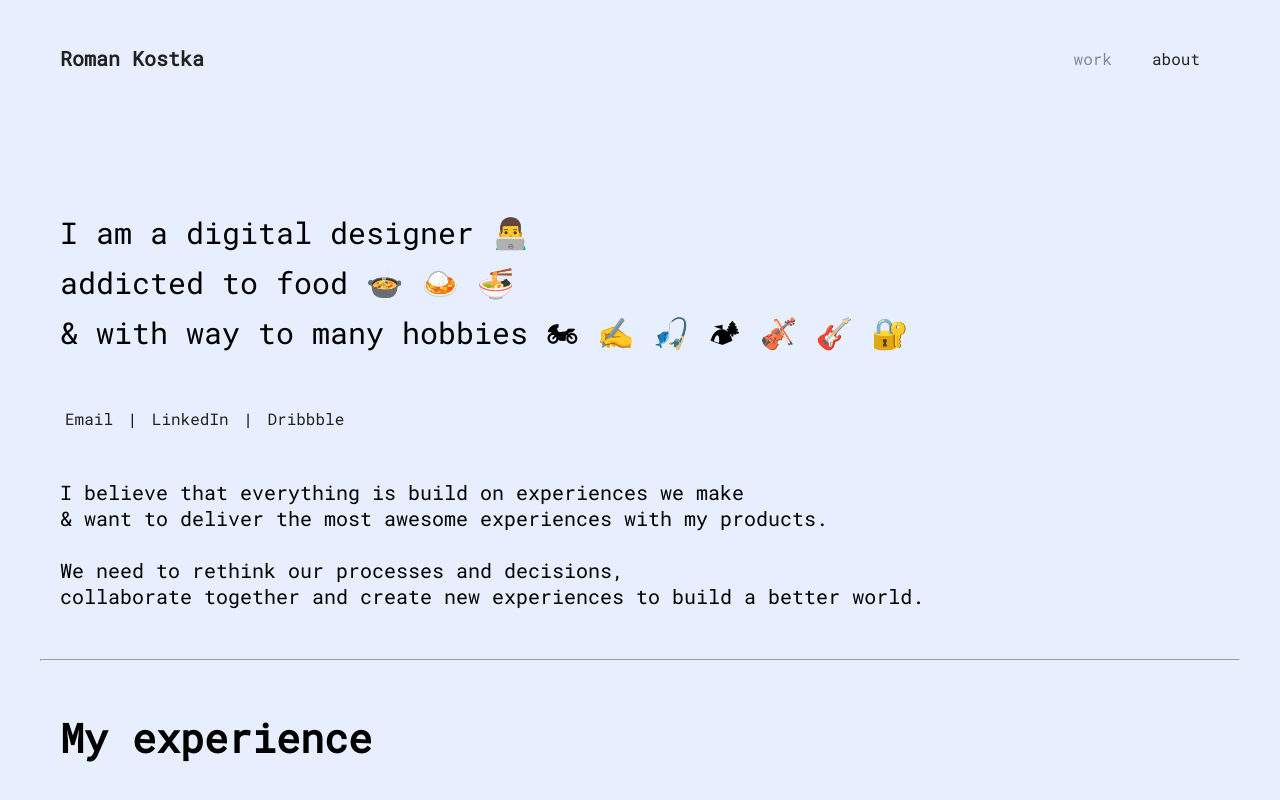
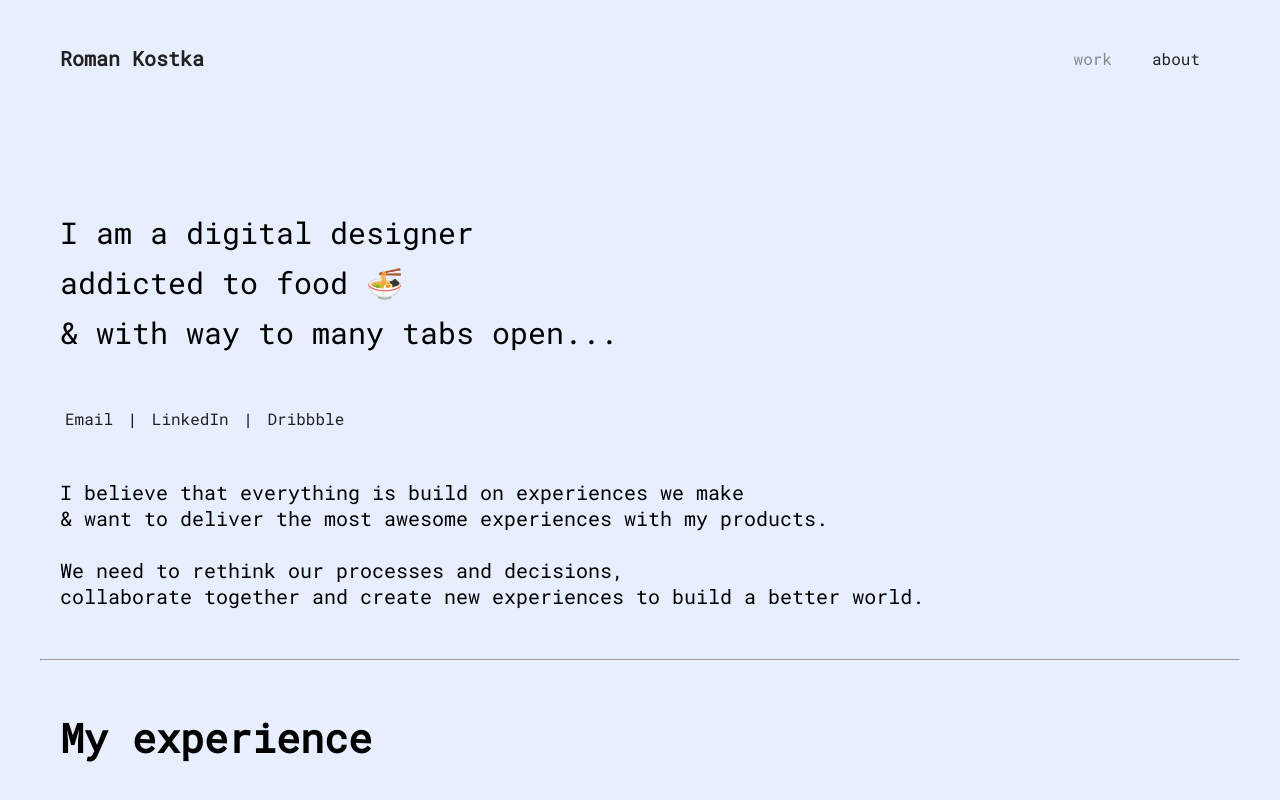
Before and after one commit to kostkaro/portfolio, a plain HTML site: page about.html in a window 1280 px wide. Shown: the top 800 px of the page. Drawn offline with Linux system fonts and the light colour scheme.

Commit message:
about me change

```diff
--- a/about.html
+++ b/about.html
@@ -21,11 +21,11 @@
 
   <div class="about">
     <p>
-      I am a digital designer 👨‍💻
+      I am a digital designer
       <br>
-      addicted to food 🍲 🍛 🍜
+      addicted to food 🍜
       <br>
-      & with way to many hobbies 🏍 ✍️ 🎣 🏕 🎻 🎸 🔐
+      & with way to many tabs open...
     </p>
   </div>
 
```
Also changed, not shown: index.html (+3 -3 lines).
